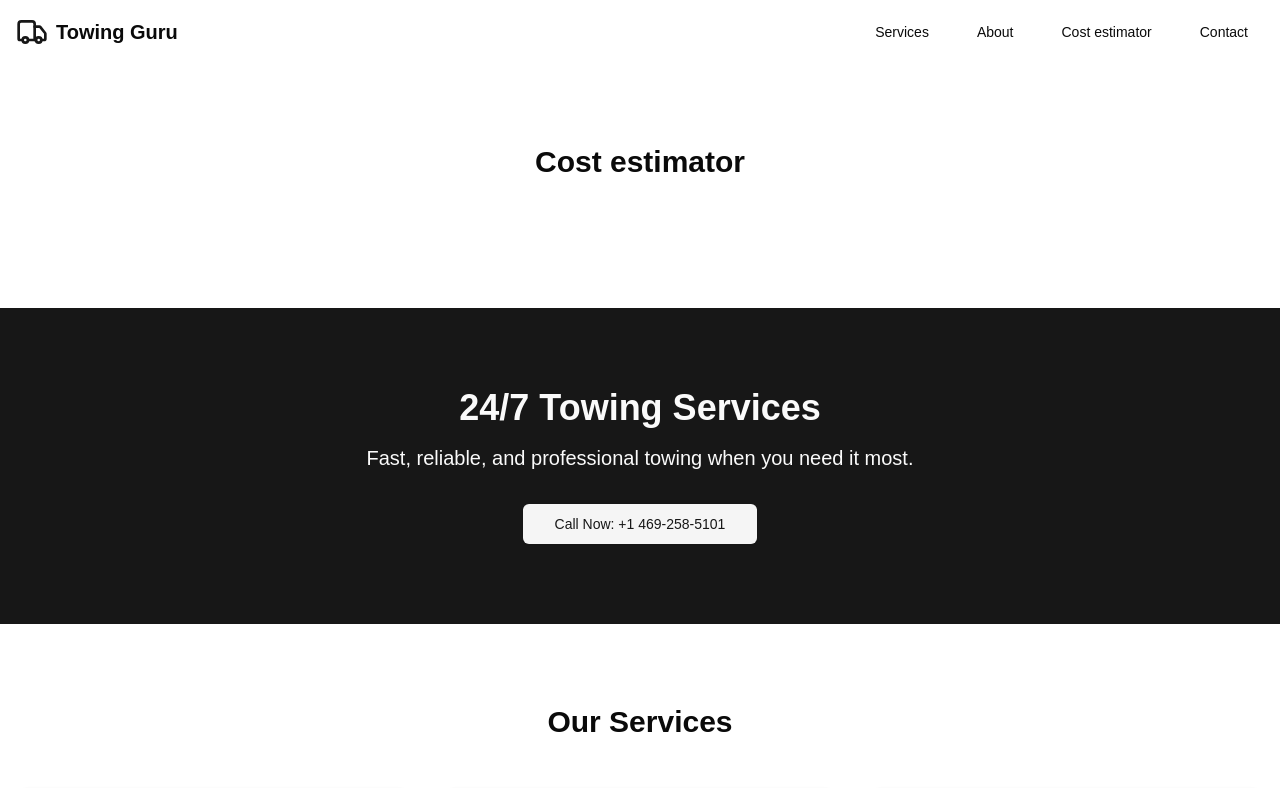
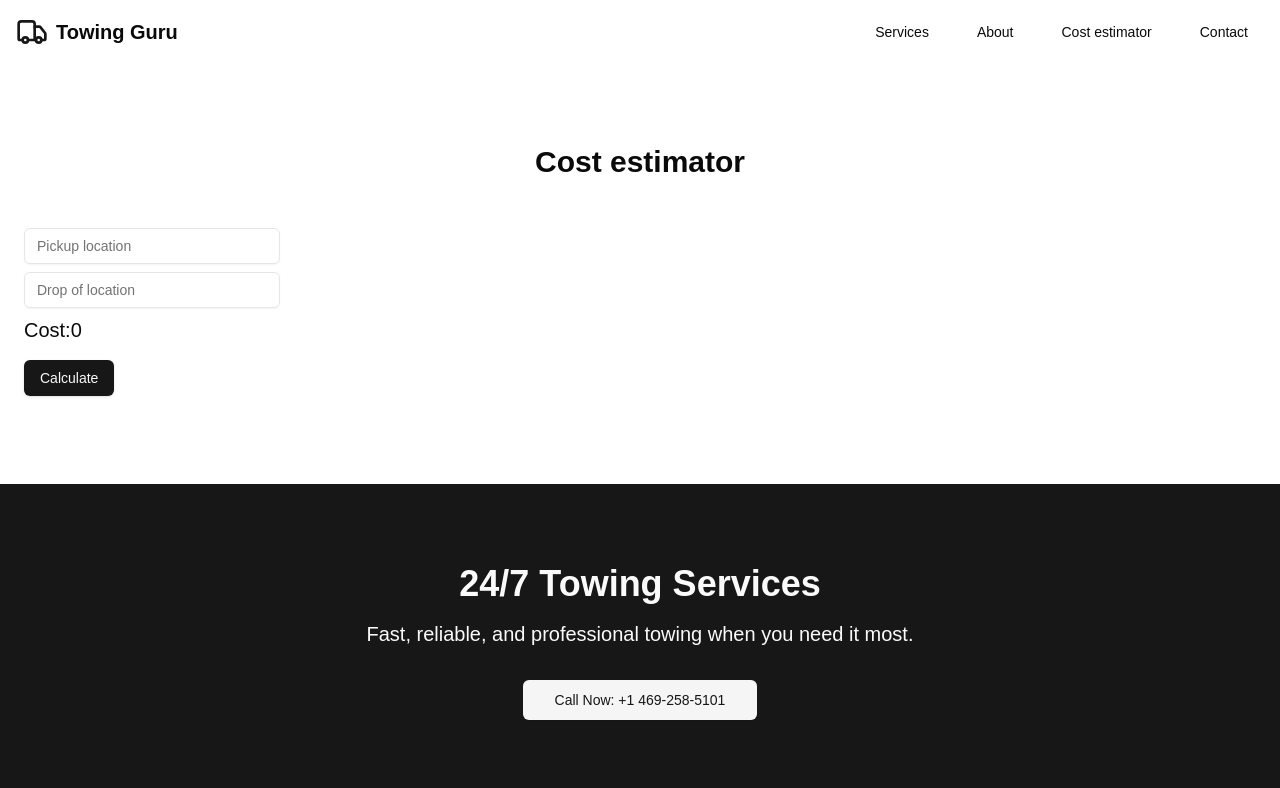
Before and after one commit to mwasnoah/towing-company, a Next.js app: page / in a window 1280 px wide. Shown: the top 788 px of the page. Built offline with nearby package versions, Linux system fonts and the light colour scheme.

Commit message:
feat:adds cost calculator

```diff
--- a/app/page.tsx
+++ b/app/page.tsx
@@ -10,9 +10,15 @@ import Link from "next/link";
 
 export default function TowingCompanyApp() {
   const [mobileMenuOpen, setMobileMenuOpen] = useState(false);
+  const [cost, setCost] = useState(0);
+  const [dropOfLocation, setDropOfLocation] = useState("");
 
+  const [pickUpLocation, setpickUpLocation] = useState("");
   const toggleMobileMenu = () => {
     setMobileMenuOpen(!mobileMenuOpen);
+  };
+  const calculateCost = () => {
+    setCost(93);
   };
 
   return (
@@ -38,7 +44,7 @@ export default function TowingCompanyApp() {
                   </Link>
                 </li>
                 <li>
-                  <Link href="#services">
+                  <Link href="#cost estimator">
                     <Button variant="ghost">Cost estimator</Button>
                   </Link>
                 </li>
@@ -114,11 +120,42 @@ export default function TowingCompanyApp() {
       )}
 
       <main>
-      <section id="testimonials" className="py-20">
+        <section id="testimonials" className="py-20">
           <div className="container mx-auto px-4">
             <h2 className="text-3xl font-bold mb-12 text-center">
               Cost estimator
             </h2>
+
+            <Input
+              value={pickUpLocation}
+              onChange={(e) => {
+                setpickUpLocation(e.target.value);
+              }}
+              className="m-2 max-w-64"
+              type="teit mostxt"
+              placeholder="Pickup location"
+              required
+            />
+            <Input
+              value={dropOfLocation}
+              onChange={(e) => {
+                setDropOfLocation(e.target.value);
+              }}
+              className="m-2 max-w-64"
+              type="email"
+              placeholder="Drop of location"
+              required
+            />
+            <p className="text-xl m-2">Cost:{cost}</p>
+
+            <Button
+              onClick={() => {
+                calculateCost();
+              }}
+              className="m-2"
+            >
+              Calculate
+            </Button>
           </div>
         </section>
         {/* Hero Section */}
@@ -182,9 +219,9 @@ export default function TowingCompanyApp() {
               </h2>
               <p className="mb-4">
                 Towing Guru has been providing reliable towing and roadside
-                assistance services. Our team of experienced
-                professionals is committed to delivering fast, efficient, and
-                friendly service to our customers.
+                assistance services. Our team of experienced professionals is
+                committed to delivering fast, efficient, and friendly service to
+                our customers.
               </p>
               <p>
                 We understand that vehicle breakdowns and accidents can be
@@ -198,7 +235,6 @@ export default function TowingCompanyApp() {
         </section>
 
         {/* Testimonials Section */}
-
 
         {/* Contact Section */}
         <section id="contact" className="py-20 bg-muted">
--- a/components/ui/input.tsx
+++ b/components/ui/input.tsx
@@ -1,9 +1,8 @@
-import * as React from "react"
+import * as React from "react";
 
-import { cn } from "@/lib/utils"
+import { cn } from "@/lib/utils";
 
-export interface InputProps
-  extends React.InputHTMLAttributes<HTMLInputElement> {}
+export type InputProps = React.InputHTMLAttributes<HTMLInputElement>;
 
 const Input = React.forwardRef<HTMLInputElement, InputProps>(
   ({ className, type, ...props }, ref) => {
@@ -12,14 +11,14 @@ const Input = React.forwardRef<HTMLInputElement, InputProps>(
         type={type}
         className={cn(
           "flex h-9 w-full rounded-md border border-input bg-transparent px-3 py-1 text-sm shadow-sm transition-colors file:border-0 file:bg-transparent file:text-sm file:font-medium file:text-foreground placeholder:text-muted-foreground focus-visible:outline-none focus-visible:ring-1 focus-visible:ring-ring disabled:cursor-not-allowed disabled:opacity-50",
-          className
+          className,
         )}
         ref={ref}
         {...props}
       />
-    )
-  }
-)
-Input.displayName = "Input"
+    );
+  },
+);
+Input.displayName = "Input";
 
-export { Input }
+export { Input };
--- a/components/ui/textarea.tsx
+++ b/components/ui/textarea.tsx
@@ -1,9 +1,8 @@
-import * as React from "react"
+import * as React from "react";
 
-import { cn } from "@/lib/utils"
+import { cn } from "@/lib/utils";
 
-export interface TextareaProps
-  extends React.TextareaHTMLAttributes<HTMLTextAreaElement> {}
+export type TextareaProps = React.InputHTMLAttributes<HTMLTextAreaElement>;
 
 const Textarea = React.forwardRef<HTMLTextAreaElement, TextareaProps>(
   ({ className, ...props }, ref) => {
@@ -11,14 +10,14 @@ const Textarea = React.forwardRef<HTMLTextAreaElement, TextareaProps>(
       <textarea
         className={cn(
           "flex min-h-[60px] w-full rounded-md border border-input bg-transparent px-3 py-2 text-sm shadow-sm placeholder:text-muted-foreground focus-visible:outline-none focus-visible:ring-1 focus-visible:ring-ring disabled:cursor-not-allowed disabled:opacity-50",
-          className
+          className,
         )}
         ref={ref}
         {...props}
       />
-    )
-  }
-)
-Textarea.displayName = "Textarea"
+    );
+  },
+);
+Textarea.displayName = "Textarea";
 
-export { Textarea }
+export { Textarea };
```
Also changed, not shown: 1 other file (tests, documents, lock files or other folders).
